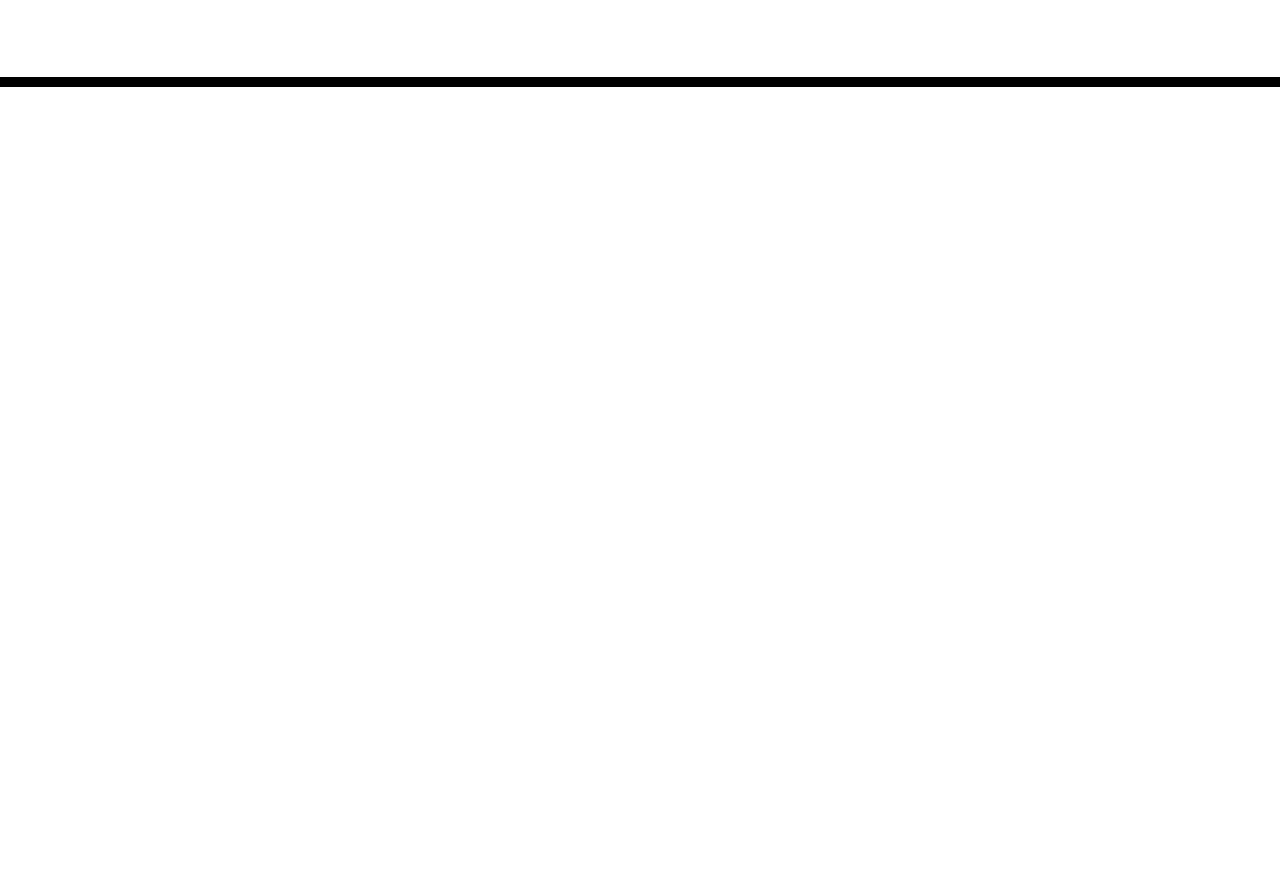
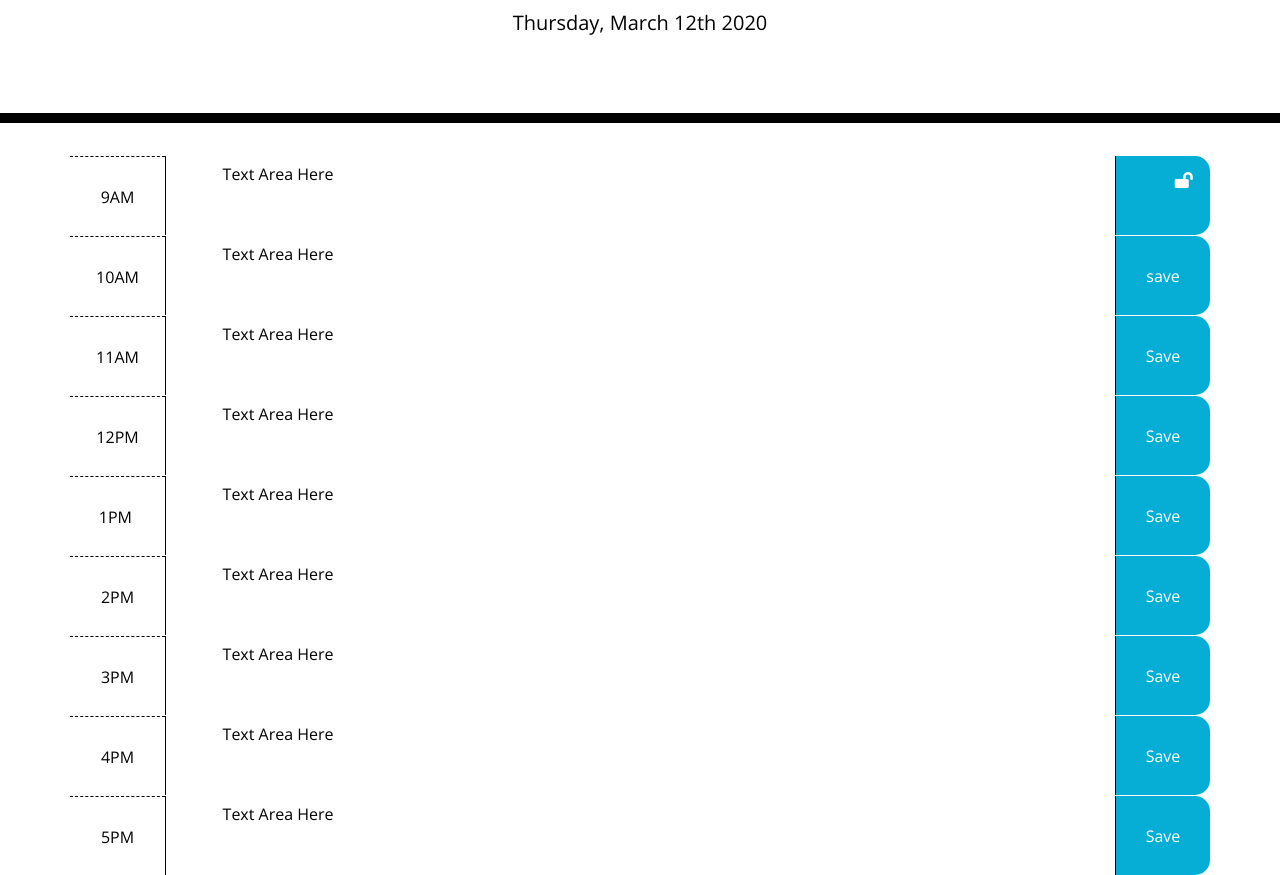
Before and after one commit to j-senak/homework-5-calendar, a plain HTML site: page index.html in a window 1280 px wide. Shown: the part 181-1056 px from the top of the page. Before the commit the page ends 800 px from the top, so only its background shows below. Drawn offline with nearby package versions, Linux system fonts and the light colour scheme; files that its build step writes are made by us from their sources.

Commit message:
Added the rows to html and time to the Javascript

```diff
--- a/index.html
+++ b/index.html
@@ -18,7 +18,7 @@
       href="https://fonts.googleapis.com/css?family=Open+Sans&display=swap"
       rel="stylesheet"
     />
-    <link rel="stylesheet" href="styles/style.css" />
+    <link rel="stylesheet" href="style.css" />
     <title>Work Day Scheduler</title>
   </head>
 
@@ -28,11 +28,112 @@
       <p class="lead">A simple calendar app for scheduling your work day</p>
       <p id="currentDay" class="lead"></p>
     </header>
+    <!-- Add the html I need -->
     <div class="container">
       <!-- Timeblocks go here -->
+      <div class="row time-block">
+        <div class="col-sm-1 hour">
+          9AM
+        </div>
+        <textarea class="col-sm-10 description">
+          Text Area Here
+        </textarea>
+        <div class="col-sm-1 saveBtn">
+          <i class="fas fa-lock-open"></i>
+        </div>
+      </div>
+      <div class="row time-block">
+        <div class="col-sm-1 hour">
+          10AM
+        </div>
+        <textarea class="col-sm-10 description">
+          Text Area Here
+        </textarea>
+        <div class="col-sm-1 saveBtn">
+          save
+        </div>
+      </div>
+      <div class="row time-block">
+        <div class="col-sm-1 hour">
+          11AM
+        </div>
+        <textarea class="col-sm-10 description">
+          Text Area Here
+        </textarea>
+        <div class="col-sm-1 saveBtn">
+          Save
+        </div>
+      </div>
+      <div class="row time-block">
+        <div class="col-sm-1 hour">
+          12PM
+        </div>
+        <textarea class="col-sm-10 description">
+          Text Area Here
+        </textarea>
+        <div class="col-sm-1 saveBtn">
+          Save
+        </div>
+      </div>
+      <div class="row time-block">
+        <div class="col-sm-1 hour">
+          1PM
+        </div>
+        <textarea class="col-sm-10 description">
+          Text Area Here
+        </textarea>
+        <div class="col-sm-1 saveBtn">
+          Save
+        </div>
+      </div>
+      <div class="row time-block">
+        <div class="col-sm-1 hour">
+          2PM
+        </div>
+        <textarea class="col-sm-10 description">
+          Text Area Here
+        </textarea>
+        <div class="col-sm-1 saveBtn">
+          Save
+        </div>
+      </div>
+      <div class="row time-block">
+        <div class="col-sm-1 hour">
+          3PM
+        </div>
+        <textarea class="col-sm-10 description">
+          Text Area Here
+        </textarea>
+        <div class="col-sm-1 saveBtn">
+          Save
+        </div>
+      </div>
+      <div class="row time-block">
+        <div class="col-sm-1 hour">
+          4PM
+        </div>
+        <textarea class="col-sm-10 description">
+          Text Area Here
+        </textarea>
+        <div class="col-sm-1 saveBtn">
+          Save
+        </div>
+      </div>
+      <div class="row time-block">
+        <div class="col-sm-1 hour">
+          5PM
+        </div>
+        <textarea class="col-sm-10 description">
+          Text Area Here
+        </textarea>
+        <div class="col-sm-1 saveBtn">
+          Save
+        </div>
+      </div>
     </div>
 
     <script src="https://code.jquery.com/jquery-3.4.1.min.js"></script>
     <script src="https://cdnjs.cloudflare.com/ajax/libs/moment.js/2.24.0/moment.min.js"></script>
+    <script src="script.js"></script>
   </body>
 </html>
--- a/script.js
+++ b/script.js
@@ -0,0 +1,5 @@
+// Pin the current day to the heading
+$("#currentDay").text(moment().format('dddd, MMMM Do YYYY'));
+
+// Tie the page to the moment.js clock
+var time = (moment().format("HH"));
```
